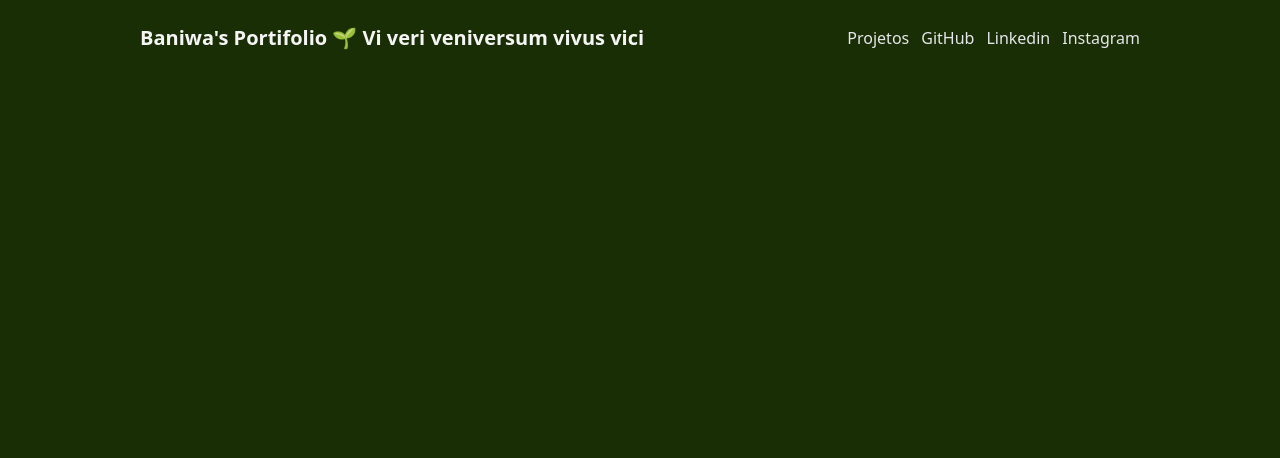
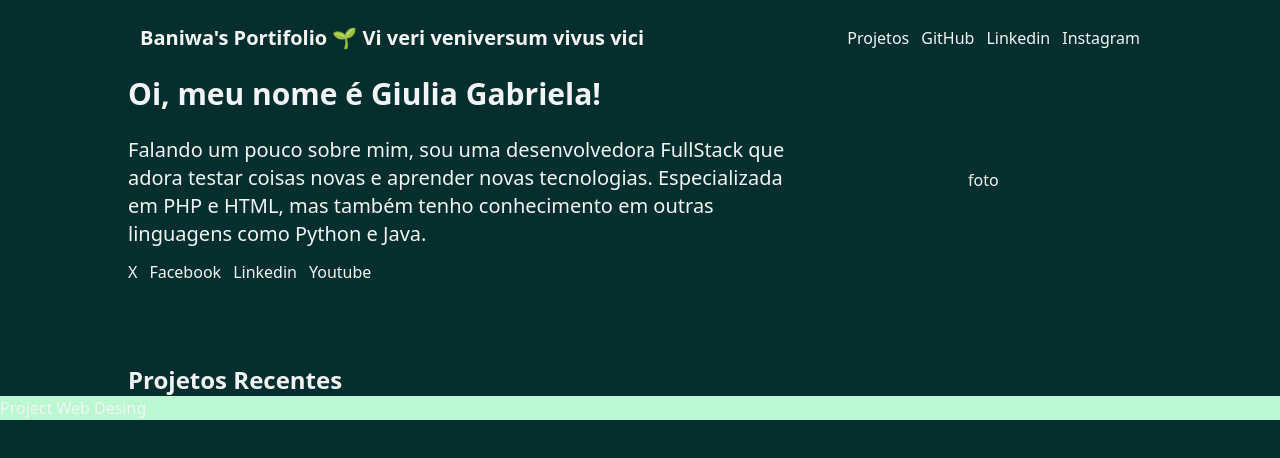
Before and after one commit to Baniwa/php-portifolio-rocketseat, a website: page index.html in a window 1280 px wide. Drawn offline with nearby package versions, Linux system fonts and the light colour scheme.

Commit message:
consolidando a estrutura do index

```diff
--- a/index.html
+++ b/index.html
@@ -6,7 +6,7 @@
     <title>Meu Portifólio</title>
     <script src="https://cdn.tailwindcss.com"></script>
 </head>
-<body class="bg-lime-950 text-white">
+<body class="bg-teal-950 text-gray-100">
     <header class="mx-auto max-w-screen-lg px-3 py-6 flex items-center justify-between">
 
         <!----- Logo ------->
@@ -18,7 +18,7 @@
         <!----- Links ------->
 
         <div class="">
-            <ul class="flex gap-x-3 font-medium text-gray-200">
+            <ul class="flex gap-x-3 font-medium">
 
                 <li><a href="" class="hover:underline">Projetos</a></li>
                 <li><a href="https://github.com/Baniwa" class="hover:underline"> GitHub </a></li>
@@ -29,8 +29,45 @@
 
         </div>
 
+
     </header>
 
+    <main class="mx-auto max-w-screen-lg min-h-20">
+        <!-- Hero -->
+        <section class="flex gap-x-3">
+            <!-- Título e Descrição -->
+             <div class="w-2/3">
+                <h1 class="text-3xl font-bold">Oi, meu nome é Giulia Gabriela!</h1>
+                <P class="text-xl leading-7 mt-6">Falando um pouco sobre mim, sou uma desenvolvedora FullStack que adora testar coisas novas e aprender novas tecnologias.
+                    Especializada em PHP e HTML, mas também tenho conhecimento em outras linguagens como Python e Java.
+                </P>
+                <p>
+                    <ul class="flex gap-x-3 mt-3">
+                        <li><a href="">X</a></li>
+                        <li><a href="">Facebook</a></li>
+                        <li><a href="">Linkedin</a></li>
+                        <li><a href="">Youtube</a></li>
+                    </ul>
+                </p>
+             </div>
+
+             <div class="w-1/3 flex items-center justify-center">
+                <div>foto</div>
+             </div>
+
+            <!-- Projetos -->
+        </section>
+
+        <section class="flex gap-x-3 mt-20">
+        <div>
+            <h2 class="text-2xl font-semibold">Projetos Recentes</h2>
+        </div>
+        </section>
+</main>
+
+<div class="flex bg-green-200">
+    Project Web Desing
+</div>
 
 </body>
 </html>
```
